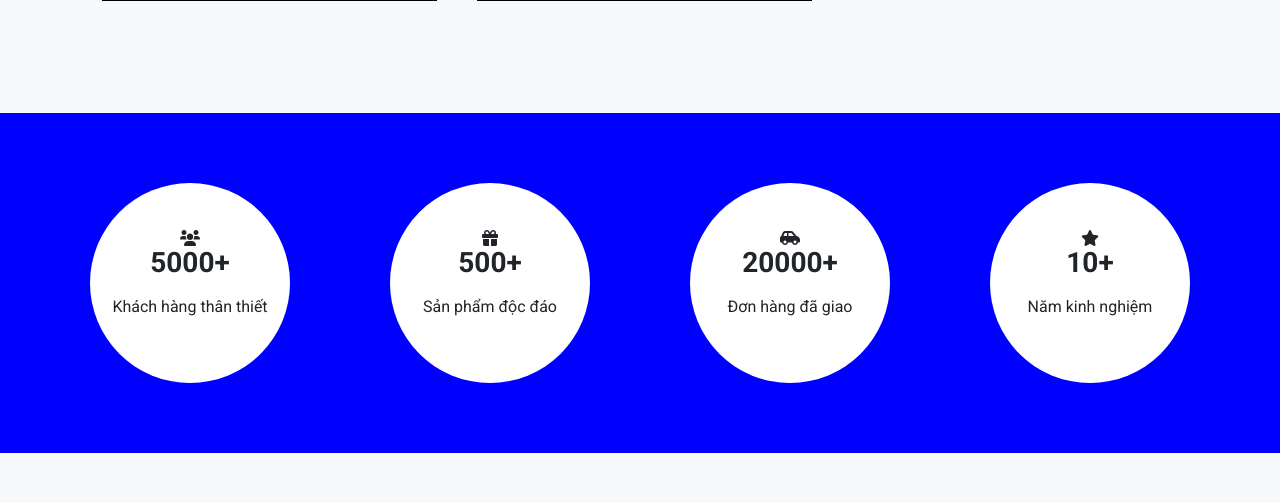
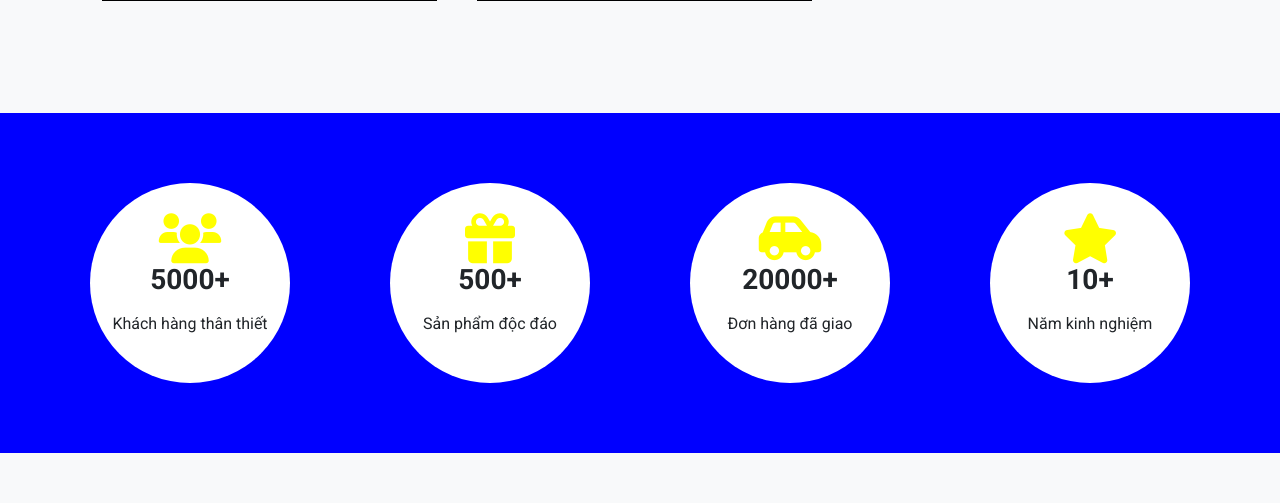
Before and after one commit to PhmHuy1710/DAU-WEB-BANSUA, a PHP site: page /about.php in a window 1280 px wide. Shown: the part 1681-2184 px from the top of the page. Run offline with PHP 8.4, Linux system fonts and the light colour scheme; data comes from the database, SQL or seed files in the repository.

Commit message:
Add styles for row6-item to set font size and color

```diff
--- a/about.php
+++ b/about.php
@@ -149,6 +149,10 @@ $brand_result = mysqli_query($conn, $brand_sql);
         flex-direction: column;
         justify-content: center;
         align-items: center;
+    }
+    .row6-item #i2 {
+        font-size: 50px;
+        color: yellow;
     }
 
     .row7{
```
